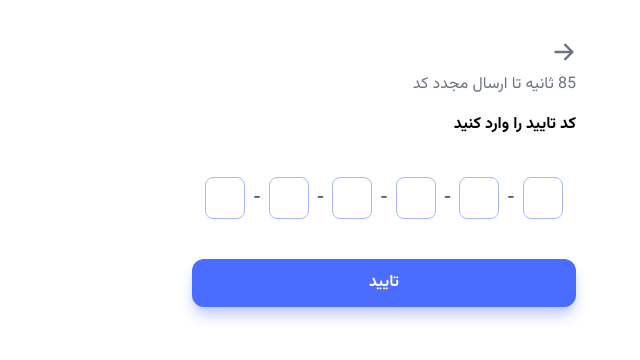
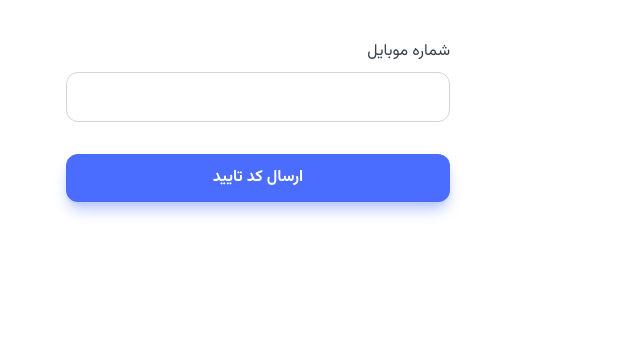
Before and after one commit to PariaRF/Free-Connect, a React (Vite) app: page /auth in a window 1280 px wide. Shown: the top 360 px of the page, without its empty margins (449-1089 px from the left). Built offline with nearby package versions, Linux system fonts and the light colour scheme.

Commit message:
fixed minor bugs

```diff
--- a/src/features/authentication/AuthContainer.jsx
+++ b/src/features/authentication/AuthContainer.jsx
@@ -1,13 +1,15 @@
-import { useState } from "react";
+import { useEffect, useState } from "react";
 import SendOTPForm from "./SendOTPForm";
 import CheckOTPForm from "./CheckOTPForm";
 import { getOtp } from "../../services/authService";
 import { useMutation } from "@tanstack/react-query";
 import toast from "react-hot-toast";
 import { useForm } from "react-hook-form";
+import useUser from "./useUser";
+import { useNavigate } from "react-router-dom";
 
 function AuthContainer() {
-  const [step, setStep] = useState(2);
+  const [step, setStep] = useState(1);
   const [phoneNumber, setPhoneNumber] = useState("09384224144");
   const { handleSubmit, register, getValues } = useForm();
 
--- a/src/features/authentication/CheckOTPForm.jsx
+++ b/src/features/authentication/CheckOTPForm.jsx
@@ -67,12 +67,12 @@ function CheckOTPForm({ phoneNumber, onBack, onResendOtp, otpResponse }) {
         )}
       </div>
       <form onSubmit={checkOtpHandler} className="space-y-10">
-        <p className="font-bold text-secondray-800">کد تایید را وارد کنید</p>
+        <p className="font-bold text-secondary-700">کد تایید را وارد کنید</p>
         <OTPInput
           value={otp}
           onChange={setOtp}
           numInputs={6}
-          renderSeparator={<span>-</span>}
+          renderSeparator={<span className="text-secondary-700">-</span>}
           renderInput={(props) => <input type="number" {...props} />}
           containerStyle="flex flex-row-reverse gap-x-2 justify-center"
           inputStyle={{
@@ -80,6 +80,8 @@ function CheckOTPForm({ phoneNumber, onBack, onResendOtp, otpResponse }) {
             padding: "0.5rem 0.2rem",
             border: "1px solid rgb(var(--color-primary-400))",
             borderRadius: "0.5rem",
+            color: "rgb(var(--color-secondary-700))",
+            backgroundColor: "rgb(var(--bg-secondary-0))",
           }}
         />
         <div>
--- a/src/features/freelancer/project/ProjectRow.jsx
+++ b/src/features/freelancer/project/ProjectRow.jsx
@@ -33,7 +33,7 @@ function ProjectRow({ project, index }) {
           {projectStatus[status].label}
         </span>
       </td>
-      <td>
+      {/* <td>
         <Modal
           open={open}
           onClose={() => setOpen(false)}
@@ -47,7 +47,7 @@ function ProjectRow({ project, index }) {
         <button onClick={() => setOpen(true)}>
           <MdAssignment className="w-5 h-5 text-primary-900" />
         </button>
-      </td>
+      </td> */}
     </Table.Row>
   );
 }
--- a/src/features/freelancer/project/ProjectsTable.jsx
+++ b/src/features/freelancer/project/ProjectsTable.jsx
@@ -18,7 +18,7 @@ function ProjectsTable() {
         <th>بودجه</th>
         <th>ددلاین</th>
         <th>وضعیت</th>
-        <th>عملیات</th>
+        {/* <th>عملیات</th> */}
       </Table.Header>
       <Table.Body>
         {projects.map((project, index) => (
--- a/src/index.css
+++ b/src/index.css
@@ -75,7 +75,7 @@
 
 @layer components{
   .textField__input{
-    @apply w-full py-3 px-4 rounded-xl text-secondary-900 border border-secondary-100 bg-secondary-100 hover:border-primary-500 focus:border-primary-500 focus:bg-secondary-0 transition-all duration-300 ease-out focus:shadow-lg focus:shadow-primary-200 dark:focus:shadow-secondary-200;
+    @apply w-full py-3 px-4 rounded-xl text-secondary-900 border border-secondary-300 bg-secondary-100 hover:border-primary-500 focus:border-primary-500 focus:bg-secondary-0 transition-all duration-300 ease-out focus:shadow-lg focus:shadow-primary-200 dark:focus:shadow-secondary-200;
   }
   .btn{
     @apply px-3 py-1 font-bold rounded-xl transition-all duration-300
--- a/src/pages/Auth.jsx
+++ b/src/pages/Auth.jsx
@@ -2,8 +2,12 @@ import AuthContainer from "../features/authentication/AuthContainer";
 
 function Auth() {
   return (
-    <div className="container xl:max-w-screen-xl flex justify-center pt-10">
-      <AuthContainer />
+    <div className="h-screen bg-secondary-0">
+      <div className="container xl:max-w-screen-xl">
+        <div className="flex justify-center pt-10">
+          <AuthContainer />
+        </div>
+      </div>
     </div>
   );
 }
--- a/src/pages/CompleteProfile.jsx
+++ b/src/pages/CompleteProfile.jsx
@@ -2,8 +2,10 @@ import CompleteProfileForm from "../features/authentication/CompleteProfileForm"
 
 function CompleteProfile() {
   return (
-    <div className="container.xl:max-w-screen-xl">
-      <CompleteProfileForm />;
+    <div className="h-screen bg-secondary-0">
+      <div className="container.xl:max-w-screen-xl">
+        <CompleteProfileForm />;
+      </div>
     </div>
   );
 }
--- a/src/pages/Home.jsx
+++ b/src/pages/Home.jsx
@@ -1,7 +1,9 @@
 function Home() {
   return (
-    <div>
-      <h1>HOME PAGE</h1>
+    <div className="h-screen bg-secondary-0">
+      <div className="container xl:max-w-screen-xl">
+        <h1 className="p-4 text-xl text-secondary-700">صفحه اصلی</h1>
+      </div>
     </div>
   );
 }
--- a/src/pages/NotFound.jsx
+++ b/src/pages/NotFound.jsx
@@ -4,10 +4,14 @@ import useMoveBack from "../hooks/useMoveBack";
 function NotFound() {
   const moveBack = useMoveBack();
   return (
+    <div className="h-screen bg-secondary-0">
       <div className="container xl:max-w-screen-xl flex justify-center pt-10">
         <div className="w-full sm:max-w-sm flex justify-center pt-10">
           <div className="w-full flex flex-col justify-center">
-          <button onClick={moveBack} className="flex items-center gap-x-2 mb-8">
+            <button
+              onClick={moveBack}
+              className="flex items-center gap-x-2 mb-8"
+            >
               <HiArrowRight className="w-6 h-6 text-primary-900" />
               <span>بازگشت</span>
             </button>
@@ -17,6 +21,7 @@ function NotFound() {
           </div>
         </div>
       </div>
+    </div>
   );
 }
 
```
Lines whose indentation alone changed are shown as unchanged.
